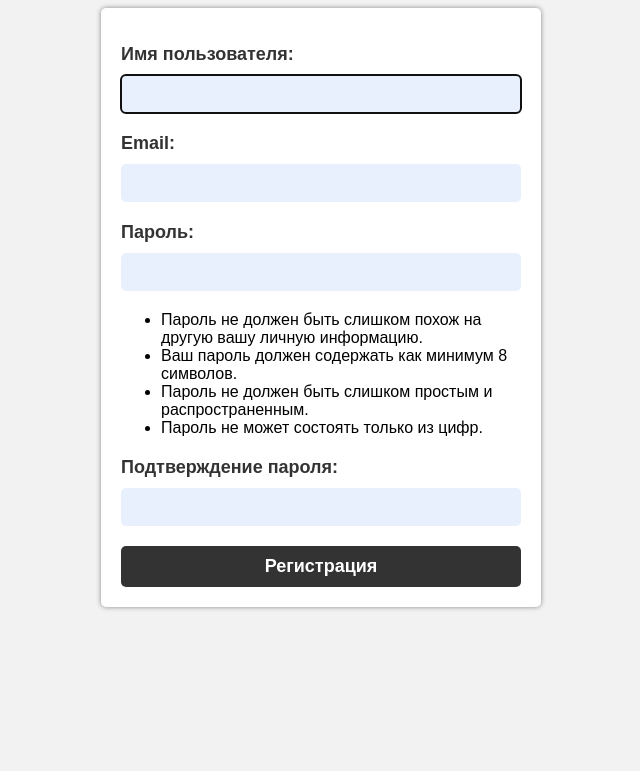
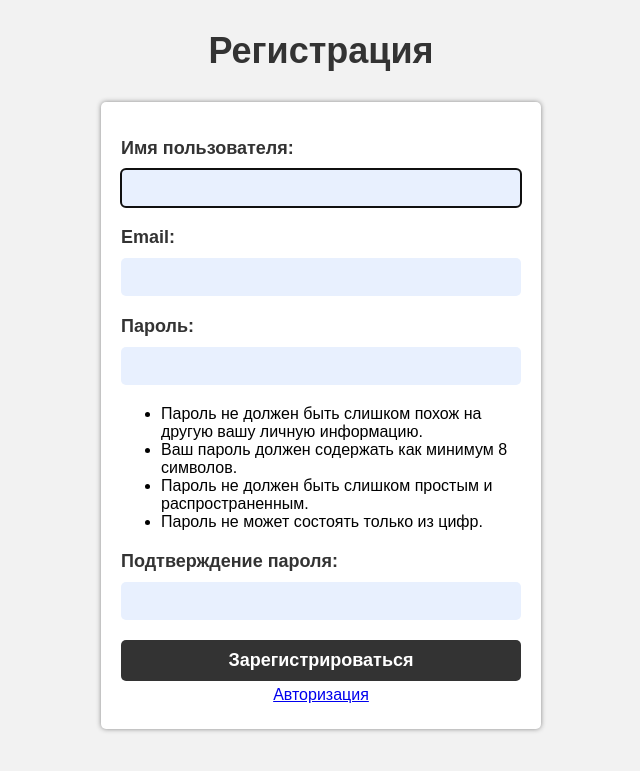
Before and after one commit to kotorkovsciy/scbchallenge2023, a Django app: page /user/register/ in a window 1280 px wide. Shown: the top 771 px of the page, without its empty margins (319-959 px from the left). Run offline with Django 4.2, Linux system fonts and the light colour scheme; parts of the project's set-up code (start-up, migrations or seed data) failed here and were passed over.

Commit message:
feat(register): Corrected url in register

```diff
--- a/static/register.css
+++ b/static/register.css
@@ -4,6 +4,13 @@ body {
 }
 
 h1 {
+    text-align: center;
+    font-size: 36px;
+    margin-bottom: 30px;
+    color: #333;
+}
+
+h2 {
     text-align: center;
     font-size: 36px;
     margin-bottom: 30px;
@@ -90,3 +97,11 @@ button[type=submit] {
 button[type=submit]:hover {
     background-color: #666;
 }
+
+.url_log{
+    grid-area: register;
+    align-items: center;
+    justify-content: center;
+    display: flex;
+    padding: 5px;
+}
--- a/templates/register.html
+++ b/templates/register.html
@@ -5,12 +5,18 @@
 <head>
     <title></title>
     <link rel="stylesheet" type="text/css" href="{% static 'register.css' %}">
+    <link rel="icon" type="image/png" href="{% static 'favicon.png' %}" />
 </head>
 
+<body>
+
+<h2>Регистрация</h2>
 <form method="post">
     {% csrf_token %}
     {{ form.as_p }}
-    <button type="submit">Регистрация</button>
+    <button type="submit">Зарегистрироваться</button>
+    <a href="{% url 'login' %}" class="url_log">Авторизация</a>
 </form>
 
+</body>
 </html>
```
